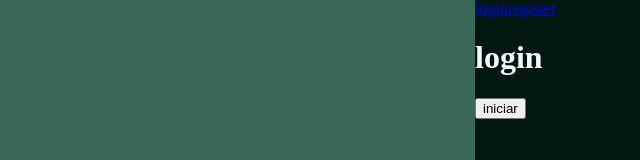
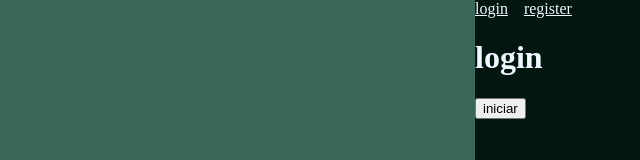
Before and after one commit to lenin-developer/vue-router-ts, a Vue app: page /auth in a window 1280 px wide. Shown: the top 160 px of the page, without its empty margins (165-805 px from the left). Built offline with nearby package versions, Linux system fonts and the light colour scheme.

Commit message:
exit button

```diff
--- a/src/layouts/authLayout.vue
+++ b/src/layouts/authLayout.vue
@@ -4,7 +4,7 @@
             <h1>!Bienvenido!</h1>
         </div>
         <div class="layout-auth__auth">
-            <div>
+            <div class="auth__menu">
                 <RouterLink :to="{ name: 'login' }">login</RouterLink>
                 <RouterLink :to="{ name: 'register' }">register</RouterLink>
             </div>
@@ -15,7 +15,7 @@
     </div>
 </template>
 
-<style scoped>
+<style scoped lang="postcss">
 .layout-auth {
     height: inherit;
     width: inherit;
@@ -41,6 +41,15 @@
     flex-direction: column;
 }
 
+.auth__menu {
+    display: flex;
+    gap: 16px;
+
+    &>a {
+        color: aliceblue;
+    }
+}
+
 .auth__conten {
     width: 100%;
     display: flex;
```
